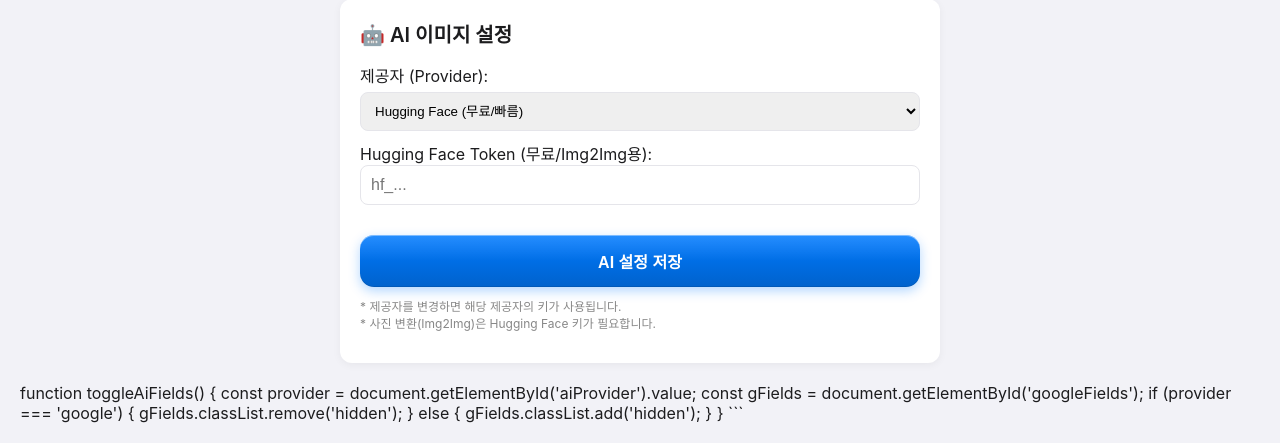
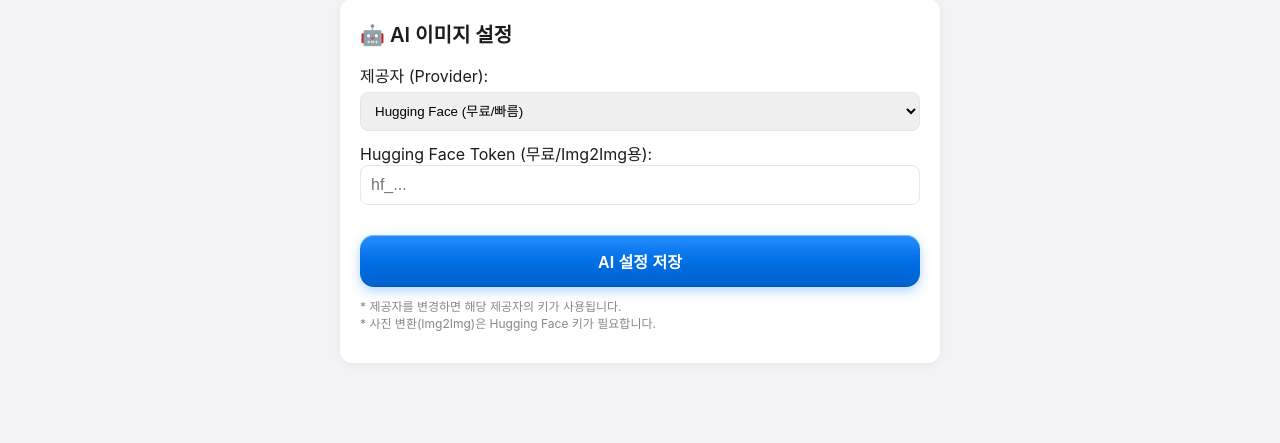
Before and after one commit to chalky100024-alt/CSR_PROJECT, a Flask app: page /settings in a window 1280 px wide. Shown: the part 838-1281 px from the top of the page. After the commit the page ends 1201 px from the top, so only its background shows below. Run offline with Flask 3, Linux system fonts and the light colour scheme.

Commit message:
Fix UI: Remove stray JavaScript code visible on settings page

````diff
--- a/my_frame_web/templates/settings.html
+++ b/my_frame_web/templates/settings.html
@@ -524,18 +524,3 @@
 
     </script>
 </body>
-
-function toggleAiFields() {
-const provider = document.getElementById('aiProvider').value;
-const gFields = document.getElementById('googleFields');
-if (provider === 'google') {
-gFields.classList.remove('hidden');
-} else {
-gFields.classList.add('hidden');
-}
-}
-</script>
-</body>
-
-</html>
-```
````
